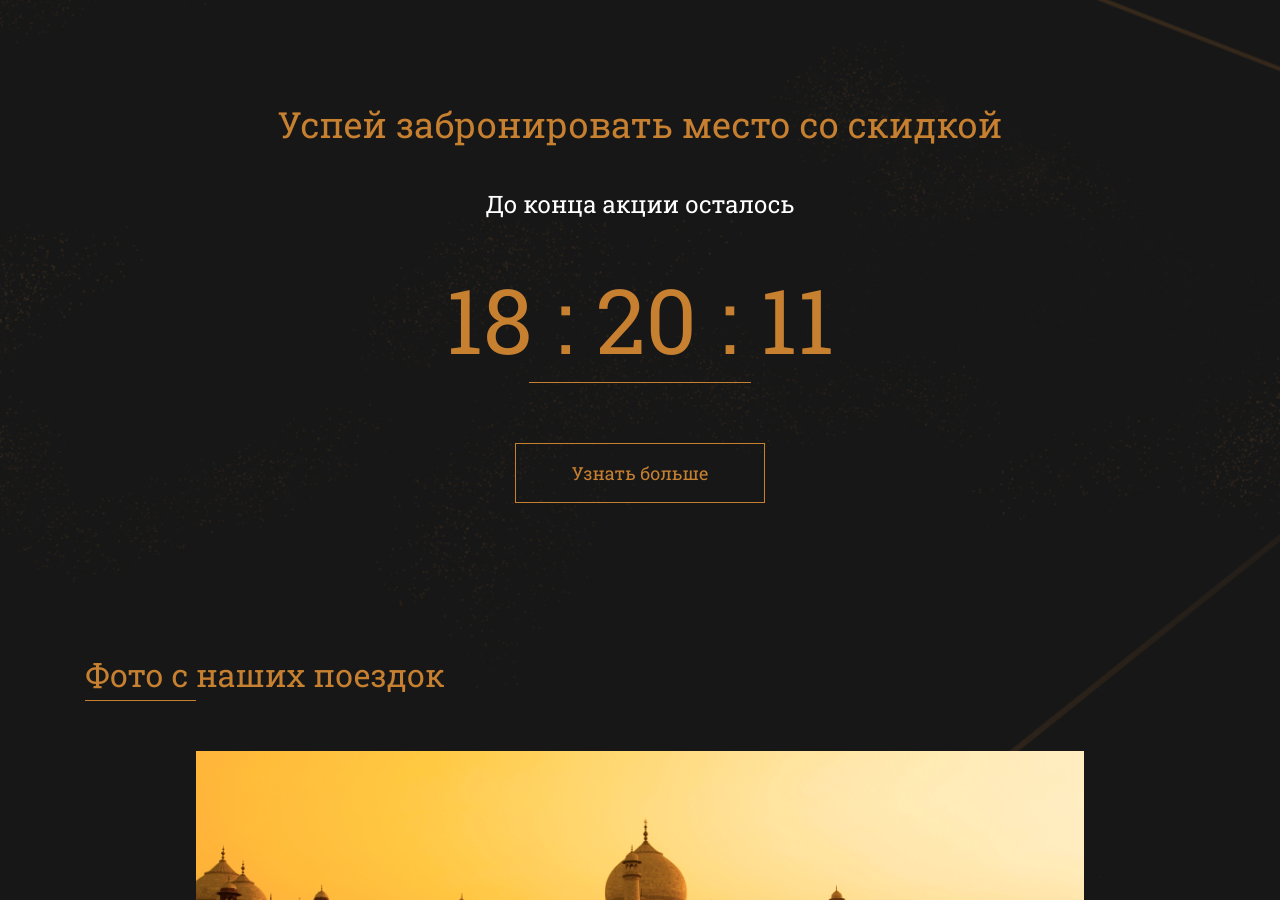
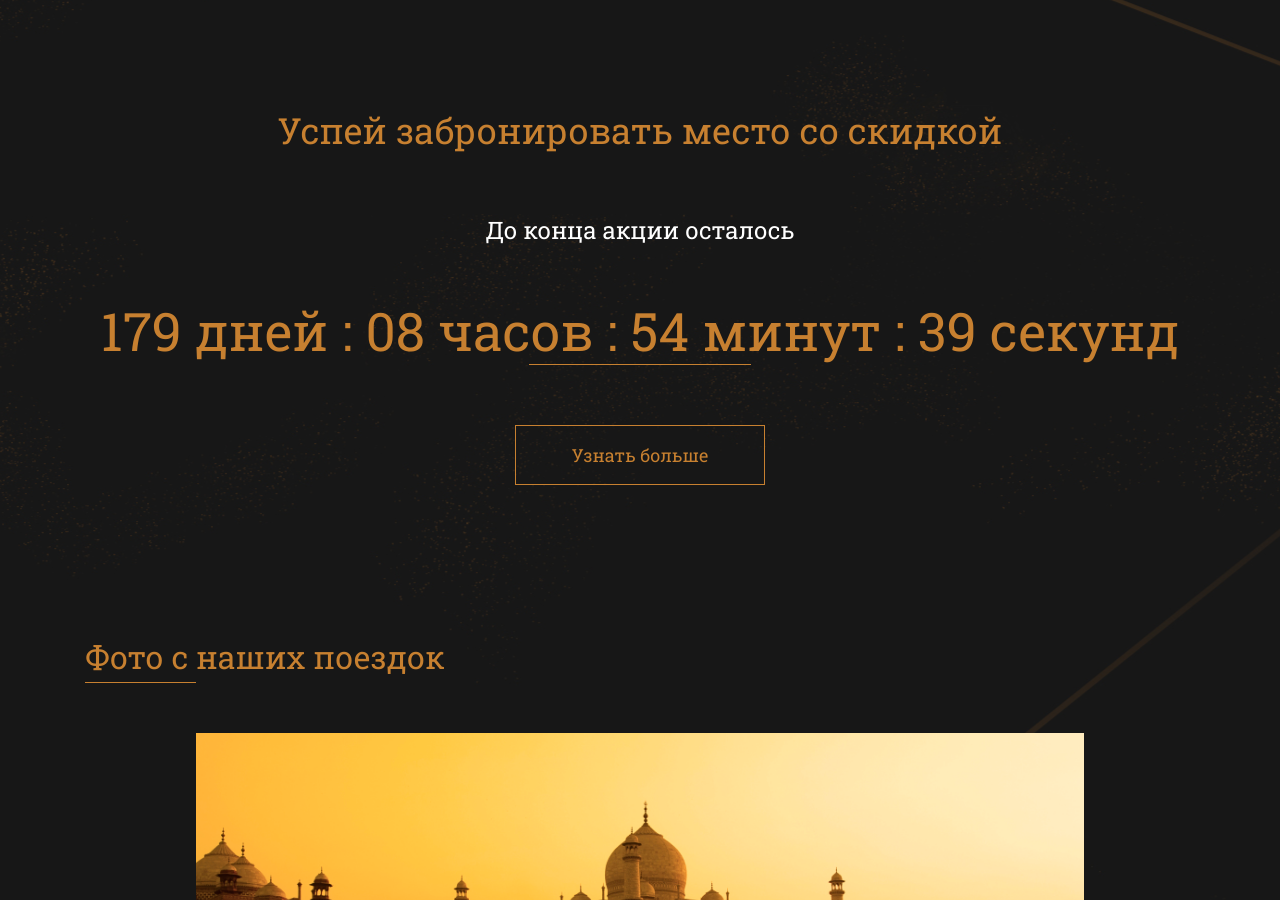
Before and after one commit to garikus89/jsTabs, a plain HTML site: page index.html in a window 1280 px wide. Shown: the part 1280-2180 px from the top of the page. Drawn offline with Linux system fonts and the light colour scheme.

Commit message:
add timer and modal

```diff
--- a/css/style.css
+++ b/css/style.css
@@ -268,6 +268,7 @@ header ul li:before {
 .content .timer {
   margin-top: 150px;
   text-align: center;
+  line-height: 60px;
 }
 .content .timer-title {
   font-size: 36px;
@@ -280,7 +281,7 @@ header ul li:before {
 }
 .content .timer-numbers {
   margin-top: 40px;
-  font-size: 90px;
+  font-size: 53px;
   color: #c78030;
 }
 .content .timer-numbers:after {
--- a/index.html
+++ b/index.html
@@ -105,6 +105,8 @@
 					До конца акции осталось
 				</div>
 				<div class="timer-numbers" id="timer">
+					<span class="days">20</span>
+					<span>:</span>
 					<span class="hours">18</span>
 					<span>:</span>
 					<span class="minutes">20</span>
--- a/js/script.js
+++ b/js/script.js
@@ -33,4 +33,90 @@ window.addEventListener("DOMContentLoaded", function(){
             }
         }
     });
+
+    // Timer
+
+    let deadline = '2020-10-21';
+
+    function getTimeRemaining(endtime){
+        let t = Date.parse(endtime) - Date.parse(new Date()),
+            seconds = Math.floor((t/1000) % 60),
+            minutes = Math.floor((t/1000/60) % 60),
+            hours = Math.floor((t/1000/60/60) % 24) ,
+            days = Math.floor((t/(1000*60*60*24)));
+        if (t > 0){
+            return {
+                'total' : t,
+                'days' : days,
+                'hours' : hours,
+                'minutes' : minutes,
+                'seconds' : seconds
+            };
+        }else{
+            return {
+                'total' : +'0',
+                'days' : +'0',
+                'hours' : +'0',
+                'minutes' : +'0',
+                'seconds' : +'0'
+            };
+        }
+    }
+
+    function setClock(id, endtime){
+        let timer = document.getElementById(id),
+            days = timer.querySelector('.days'),
+            hours = timer.querySelector('.hours'),
+            minutes = timer.querySelector('.minutes'),
+            seconds = timer.querySelector('.seconds'),
+            timeInterval = setInterval(updateClock, 1000);
+
+        function updateClock(){
+            let t = getTimeRemaining(endtime);
+
+            function addZero(num){
+                if(num <= 9) {
+                    return '0' + num;
+                } else {
+                return num;
+                }
+            }
+
+            days.textContent = addZero(t.days) + " дней";
+            hours.textContent = addZero(t.hours) + " часов";
+            minutes.textContent = addZero(t.minutes) + " минут";
+            seconds.textContent = addZero(t.seconds) + " секунд";
+
+            if (t.total <= 0){
+                clearInterval(timeInterval);
+            }
+        }
+    }
+    setClock('timer', deadline);
+
+    // Modal
+
+    let more = document.querySelector('.more'),
+        overlay = document.querySelector('.overlay'),
+        close = document.querySelector('.popup-close'),
+        descrBtn = document.querySelectorAll('.description-btn');
+
+    more.addEventListener('click', function(){
+        overlay.style.display = 'block';
+        this.classList.add('more-splash');
+        document.body.style.overflow = 'hidden';
+    });
+    close.addEventListener('click', function(){
+        overlay.style.display = 'none';
+        more.classList.remove('more-splash');
+        document.body.style.overflow = '';
+    });
+
+    descrBtn.forEach(item => {
+        item.addEventListener('click', function(){
+        overlay.style.display = 'block';
+        this.classList.add('more-splash');
+        document.body.style.overflow = 'hidden';
+        });
+    });
 });
```
